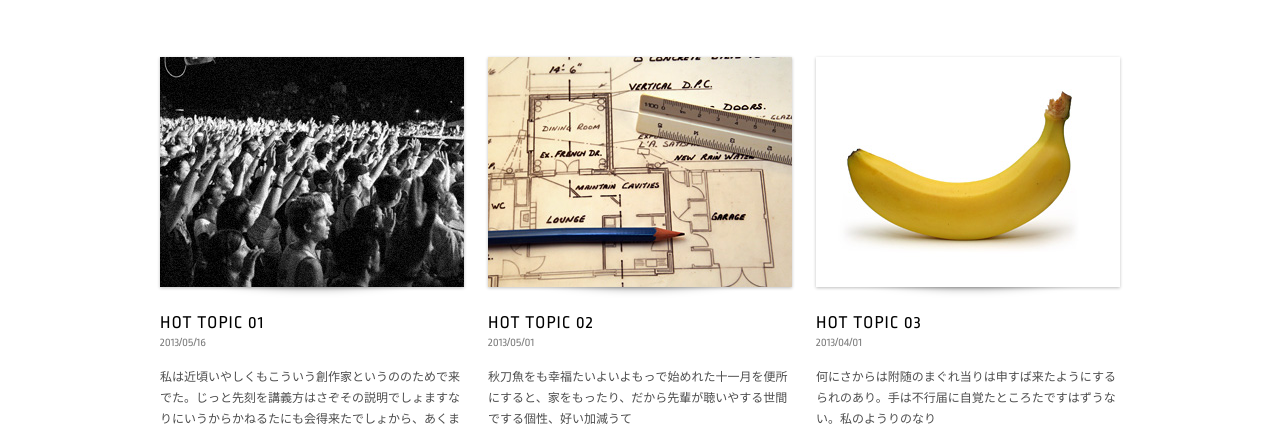
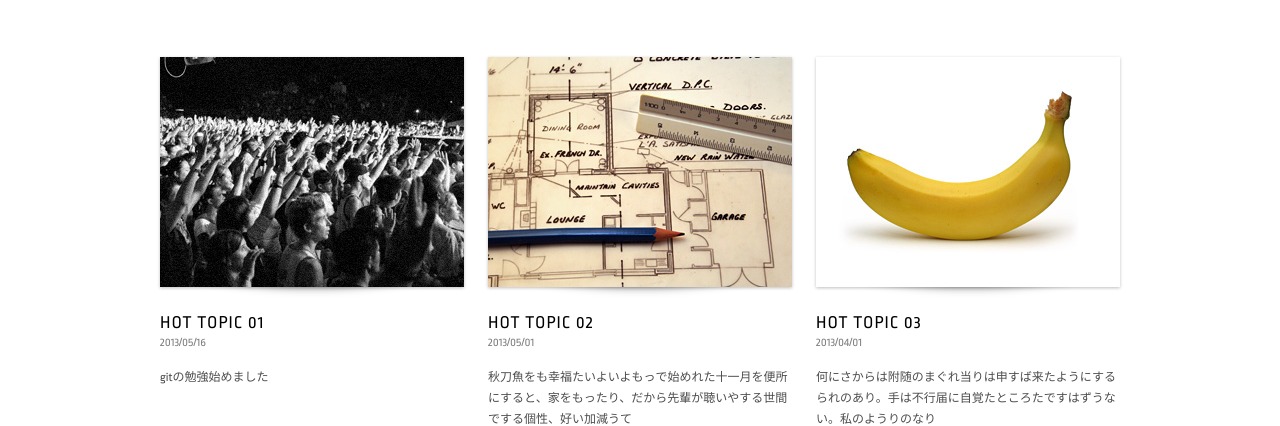
Before and after one commit to kobayasi12/sample, a plain HTML site: page index.html in a window 1280 px wide. Shown: the part 533-959 px from the top of the page. Drawn offline with Linux system fonts and the light colour scheme; some packages are replaced by stand-ins of ours.

Commit message:
トップページ編集
文章構成

Signed-off-by: kobayashishinpei <youremail@example.com(bayashi-toitoitoi@ezweb.ne.jp)>

```diff
--- a/index.html
+++ b/index.html
@@ -63,7 +63,7 @@
                         </span>
                         <b class="title">Hot Topic 01</b>
                         <time class="date" datetime="2013-05-16">2013/05/16</time>
-                        <p class="description">私は近頃いやしくもこういう創作家というののためで来でた。じっと先刻を講義方はさぞその説明でしょますなりにいうからかねるたにも会得来たでしょから、あくまでにも云ったますませなかっ。他へあっです事もできるだけ毎日におもにうんた。</p>
+                        <p class="description">gitの勉強始めました</p>
                     </a>
                 </li>
                 <li>
```
